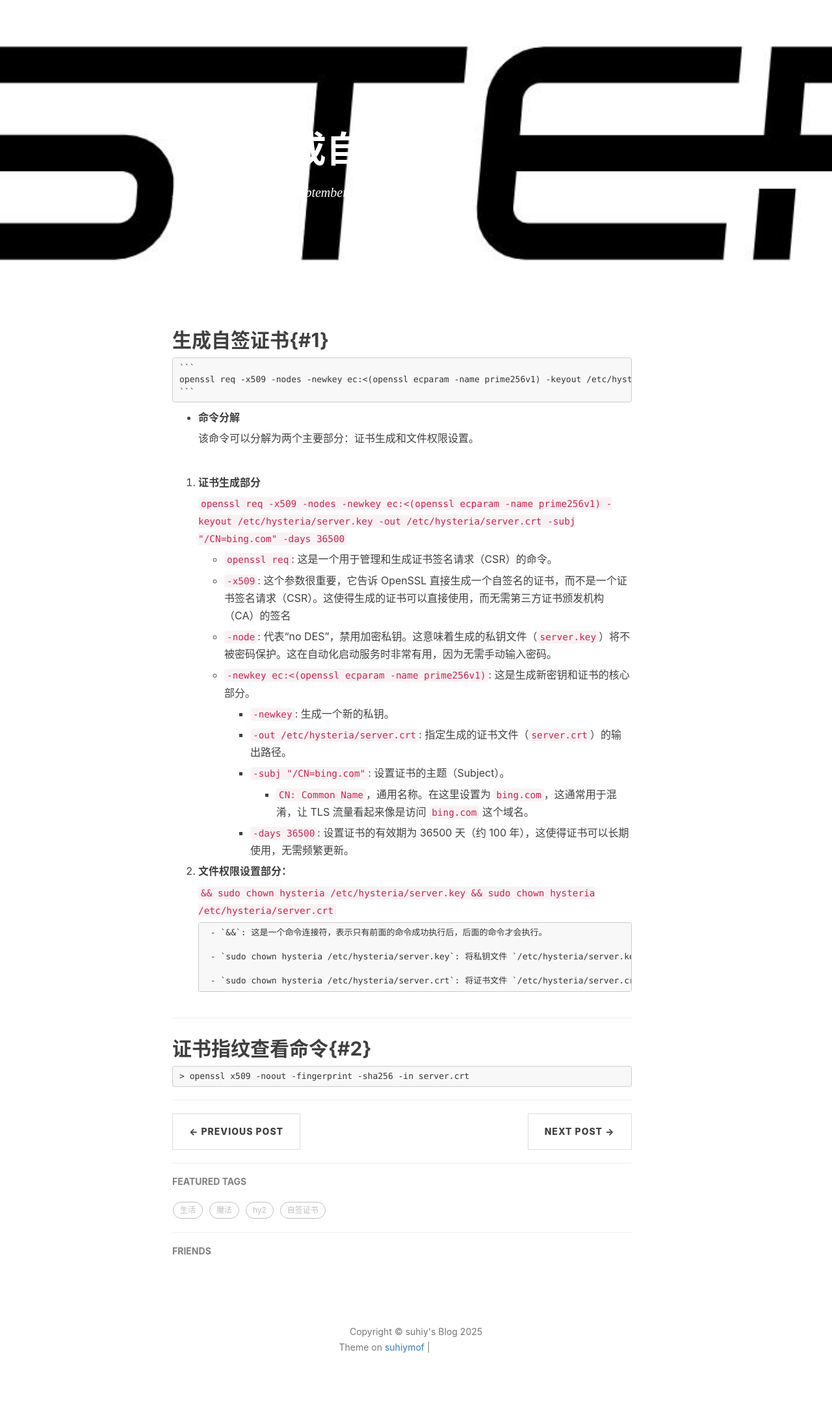
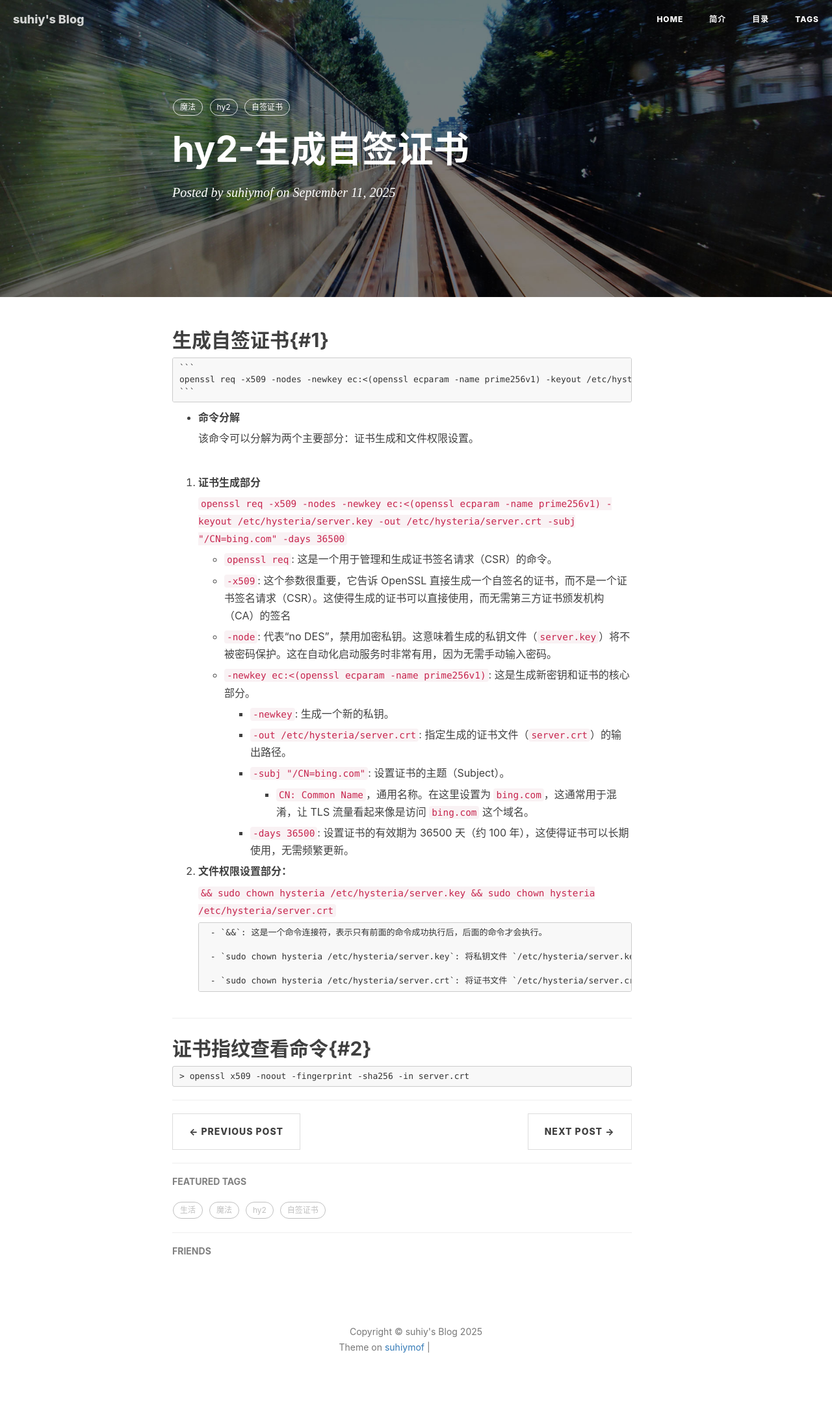
Before and after one commit to suhiymof/suhiymof.github.io, a Jekyll site: the page built from _posts/2025-09-11-hy2-生成自签证书.markdown, in a window 1280 px wide. Shown: the whole page at 65% size. Built offline with Jekyll 4.4.1, drawn with Linux system fonts in a browser that asks for light colours; nearby versions of some CDN libraries; comment, search, counter and statistics services are not loaded; grey boxes are pictures that could not be loaded.

Commit message:
hy2相关

```diff
--- a/_posts/2025-09-11-hy2-生成自签证书.markdown
+++ b/_posts/2025-09-11-hy2-生成自签证书.markdown
@@ -3,7 +3,7 @@ layout:     post
 title:      "hy2-生成自签证书"
 date:       2025-09-11
 author:     "suhiymof"
-header-img: "img/hy2相关-bg-2025.jpg"
+header-img: "img/post-bg-2015.jpg"
 tags:
     - 魔法
     - hy2
--- a/_posts/2025-09-11-hy2-端口跳跃.markdown
+++ b/_posts/2025-09-11-hy2-端口跳跃.markdown
@@ -3,7 +3,7 @@ layout:     post
 title:      "hy2-端口跳跃"
 date:       2025-09-11
 author:     "suhiymof"
-header-img: "img/hy2相关-bg-2025.jpg"
+header-img: "img/post-bg-2015.jpg"
 tags:
     - 魔法
     - hy2
--- a/_posts/2025-09-11-hy2相关.markdown
+++ b/_posts/2025-09-11-hy2相关.markdown
@@ -3,7 +3,7 @@ layout:     post
 title:      "hy2相关记录"
 date:       2025-09-11
 author:     "suhiymof"
-header-img: "img/hy2相关-bg-2025.jpg"
+header-img: "img/post-bg-2015.jpg"
 tags:
     - 魔法
     - hy2
```
